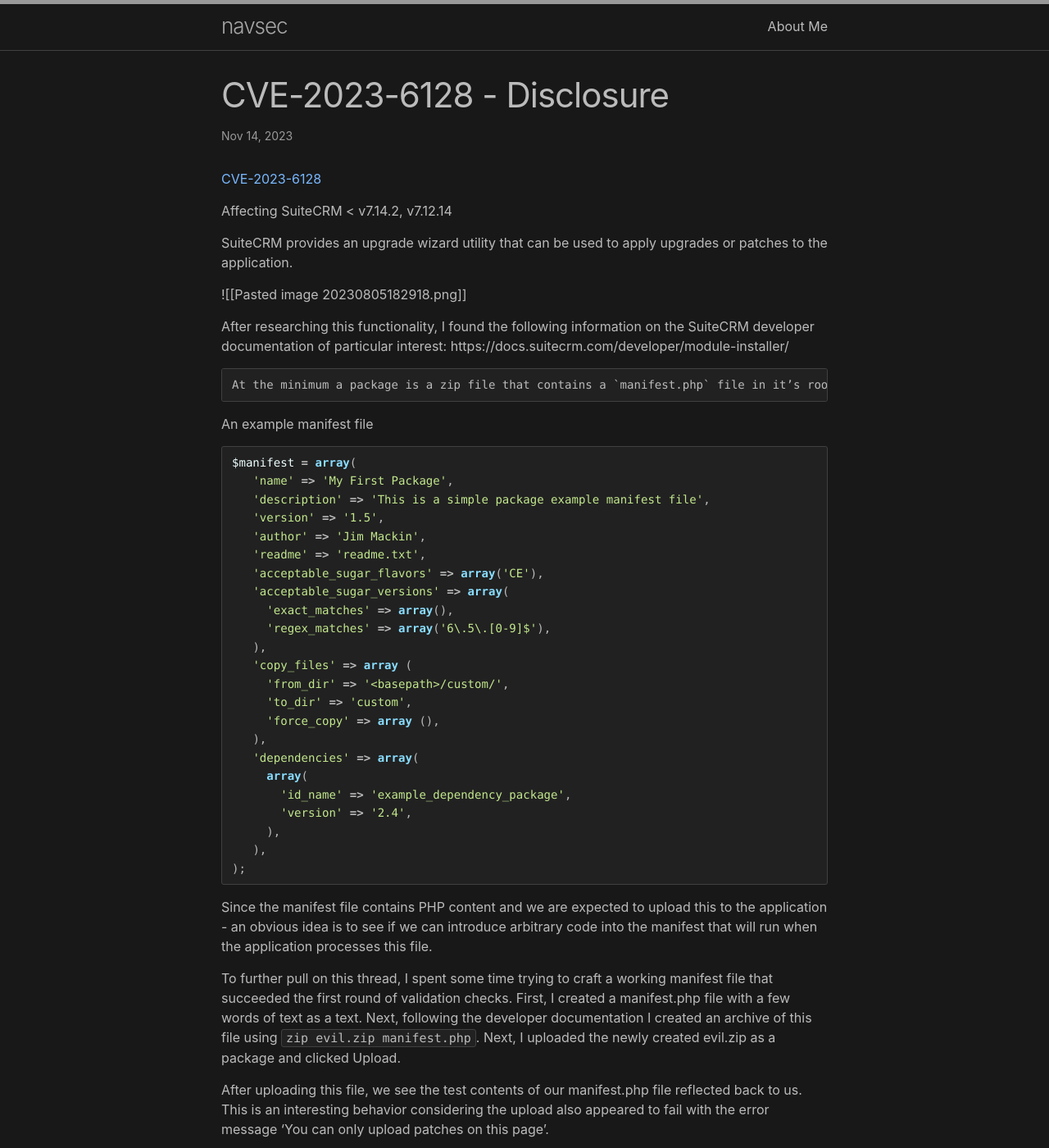
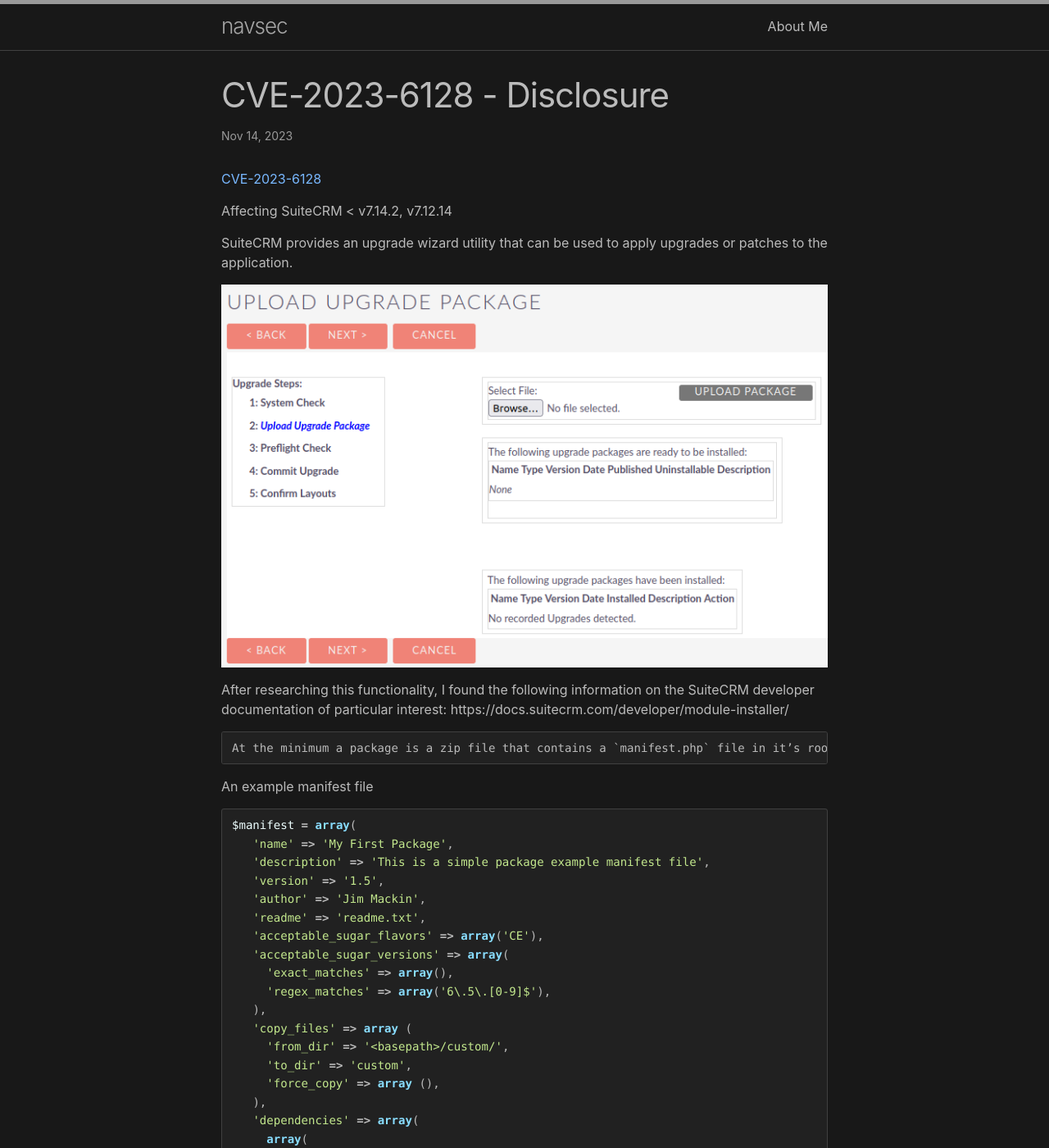
Before and after one commit to navsec/Blog, a Jekyll site: the page built from _posts/2023-11-14-CVE-2023-6128.md, in a window 1280 px wide and 1400 px high. Shown: the whole window at 82% size. Built offline with Jekyll 4.4.1, drawn with Linux system fonts in a browser that asks for light colours; our own code applies the rules of GitHub Pages for plain Markdown files; some of the changed text lies outside the part shown.

Commit message:
Update 2023-11-14-CVE-2023-6128.md

```diff
--- a/_posts/2023-11-14-CVE-2023-6128.md
+++ b/_posts/2023-11-14-CVE-2023-6128.md
@@ -9,7 +9,7 @@
 
 SuiteCRM provides an upgrade wizard utility that can be used to apply upgrades or patches to the application.
 
-![[Pasted image 20230805182918.png]]
+![Image](/images/2023-11-14-SuiteCRM/Pasted image 20230805182918.png)
 
 After researching this functionality, I found the following information on the SuiteCRM developer documentation of particular interest: https://docs.suitecrm.com/developer/module-installer/
 
@@ -50,7 +50,7 @@
 
 After uploading this file, we see the test contents of our manifest.php file reflected back to us. This is an interesting behavior considering the upload also appeared to fail with the error message 'You can only upload patches on this page'.
 
-![[Pasted image 20230805183857.png]]
+![Image](/images/2023-11-14-SuiteCRM/Pasted image 20230805183857.png)
 
 To abuse this unintended behavior - let's step through the code to better understand what is happening here.
 
@@ -254,6 +254,6 @@
 
 Upload the zip to the UpgradeWizard by clicking the 'Upload Package' button after selecting our zip file. You should see a callback on the attacker infrastructure containing the session token of the user who uploaded the package. Using that PHPSESSID token - we can hijack the administrator's session.
 
-![[Pasted image 20230805191459.png]]
+![Image](/images/2023-11-14-SuiteCRM/Pasted image 20230805191459.png)
 
 As previously mentioned - there is significant validation logic in the module scanner that makes it challenging to use this to execute arbitrary PHP code. See my other post on bypassing the module scanner to achieve RCE <a href="https://www.navsec.net/2022/11/12/CVE-2023-6131.html">here</a>
```
